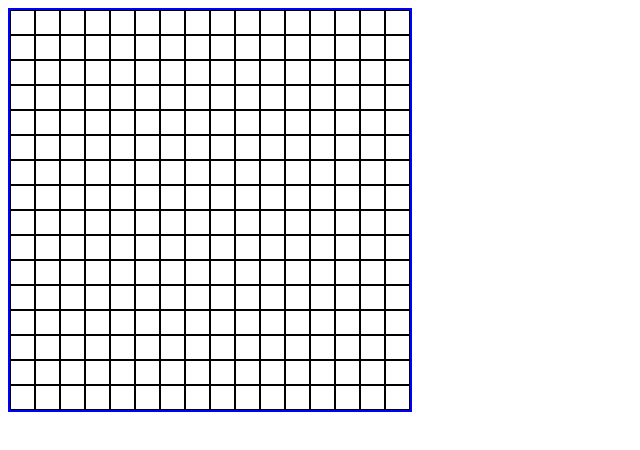
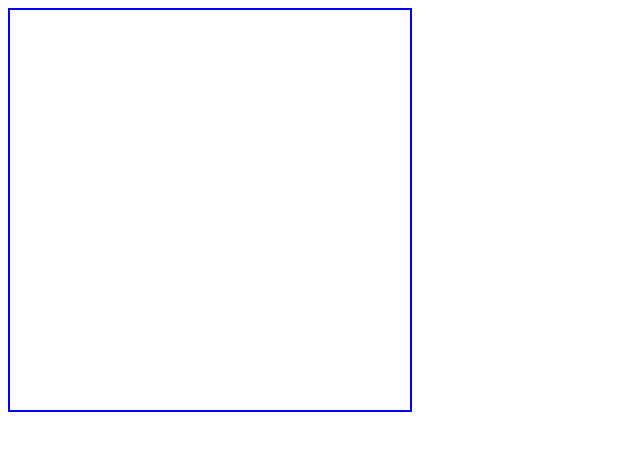
Before and after one commit to gortanian/odin-etch-a-sketch, a plain HTML site: page index.html in a window 1280 px wide. Shown: the whole page, without its empty margins (0-640 px from the left). Drawn offline with Linux system fonts and the light colour scheme.

Commit message:
Remove cell borders

```diff
--- a/script.js
+++ b/script.js
@@ -1,4 +1,4 @@
-makeGrid(16);
+makeGrid(20);
 
 // check if the mouse is down
 let mouseDown = false;
@@ -40,7 +40,6 @@ function makeGrid(gridSize) {
 
 function cellEventFunction(e) {
     // when this function is called, I want to change the color of the gridCell it was called on.
-    console.log(e.target);
     if (mouseDown) {
         changeCell(e);
     }
--- a/styles.css
+++ b/styles.css
@@ -13,7 +13,6 @@
 
 .grid-cell {
     display: flex;
-    border: 1px solid black;
     align-items: stretch;
     flex: 1;
 }
```
